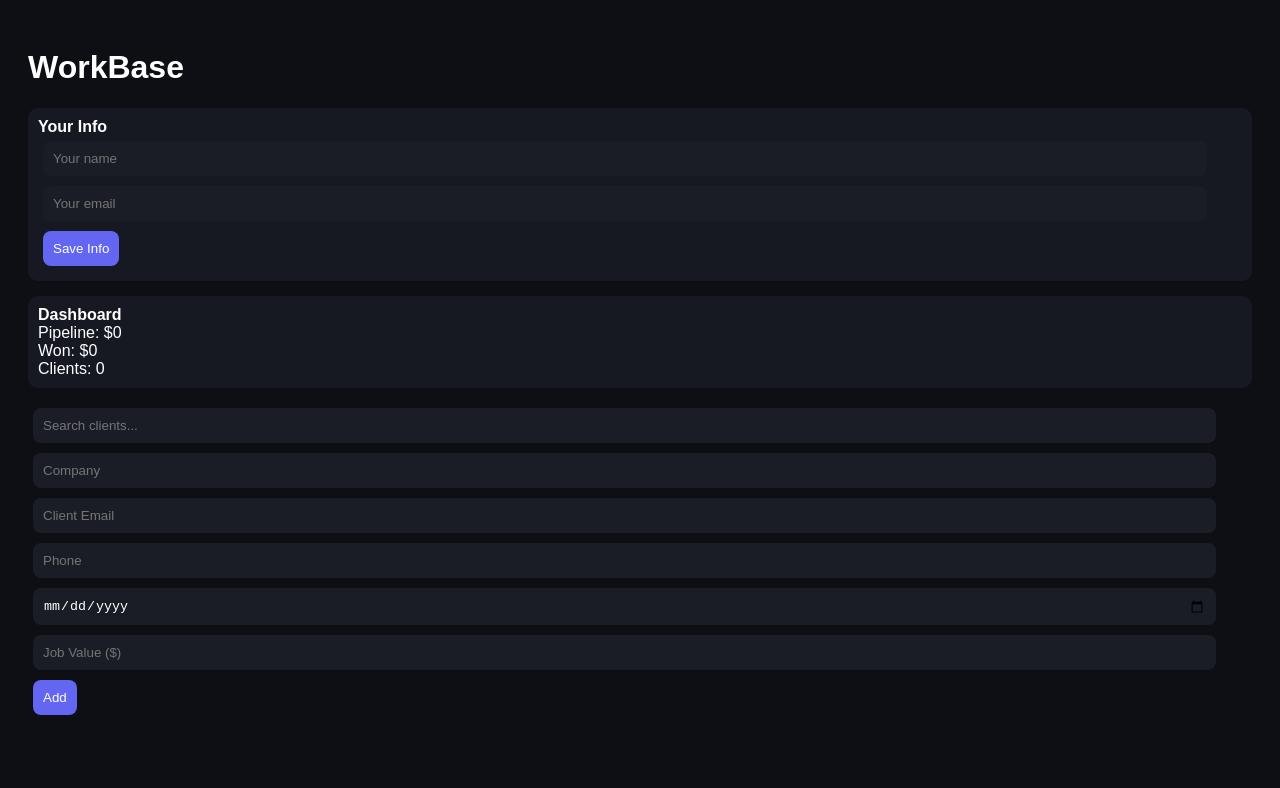
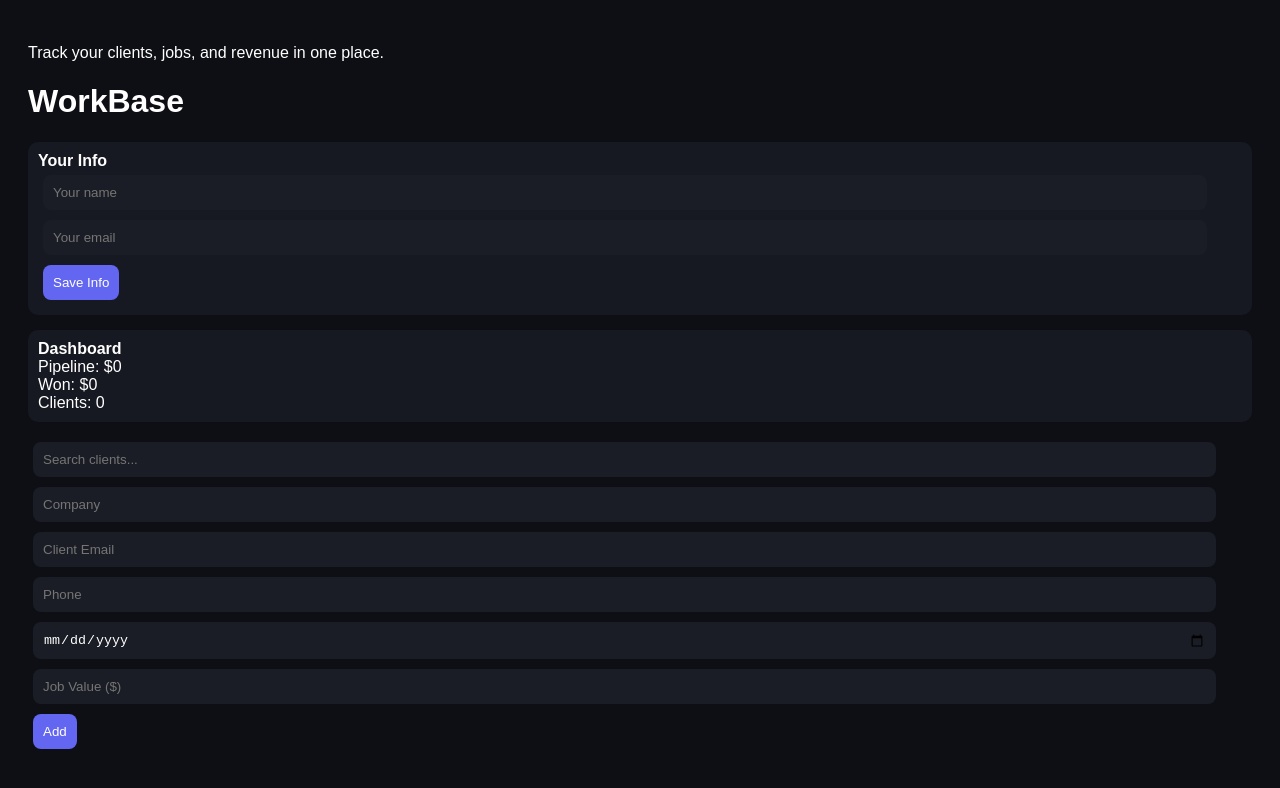
Before and after one commit to brooksblack417/WorkBase, a plain HTML site: page index.html in a window 1280 px wide. Drawn offline with Linux system fonts and the light colour scheme.

Commit message:
Update index.html

```diff
--- a/index.html
+++ b/index.html
@@ -2,6 +2,7 @@
 <html>
 <head>
   <title>WorkBase</title>
+  <p>Track your clients, jobs, and revenue in one place.</p>
   <style>
     body {
       font-family: Arial;
```
